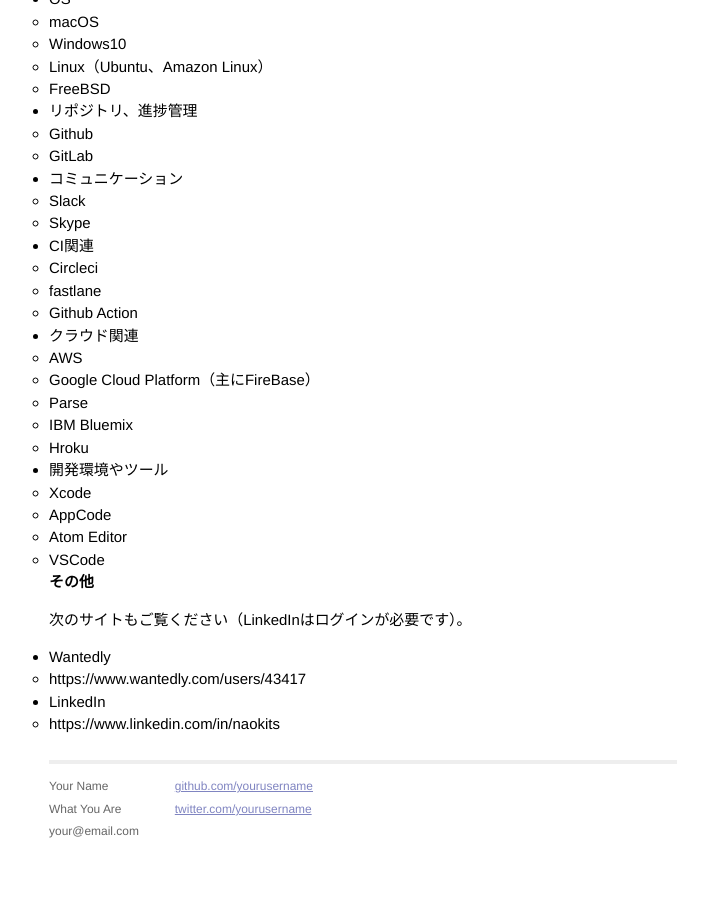
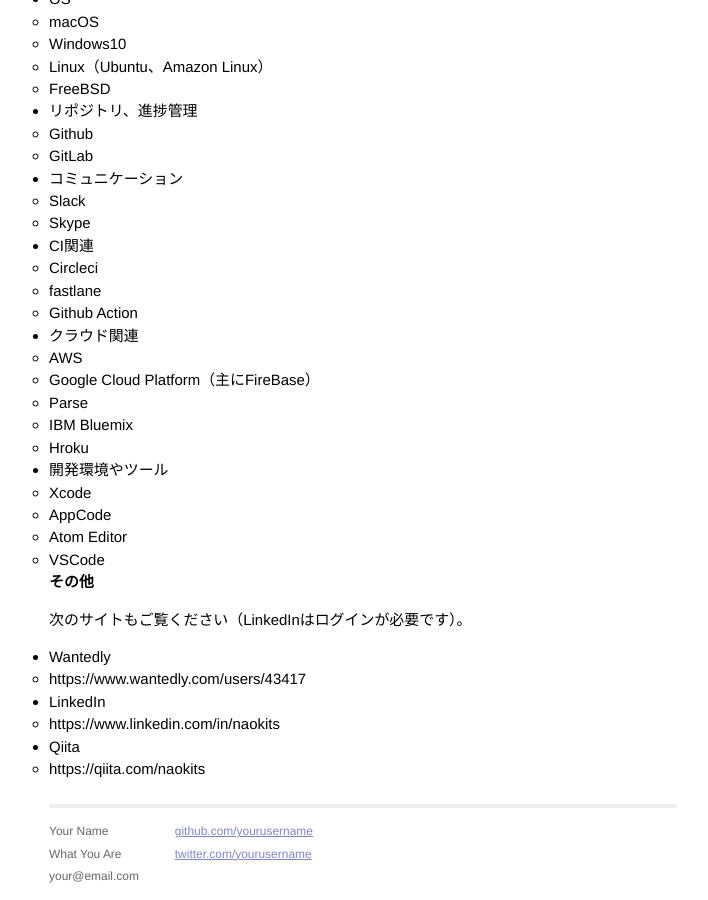
Before and after one commit to naoland/naokits.github.io, a Jekyll site: the page built from resume.md, in a window 1280 px wide and 900 px high, scrolled down 2635 px. Shown: the whole window, without its empty margins (277-985 px from the left). Built offline with Jekyll 4.4.1, drawn with Linux system fonts in a browser that asks for light colours; our own code applies the rules of GitHub Pages for plain Markdown files; Markdown is read by kramdown in place of the engine named in the settings; before the commit the page ends 3490 px from its top, so only the background shows below that.

Commit message:
Update resume.md

```diff
--- a/resume.md
+++ b/resume.md
@@ -159,3 +159,5 @@
   - https://www.wantedly.com/users/43417
 - LinkedIn
   - https://www.linkedin.com/in/naokits
+- Qiita
+  - https://qiita.com/naokits
```
